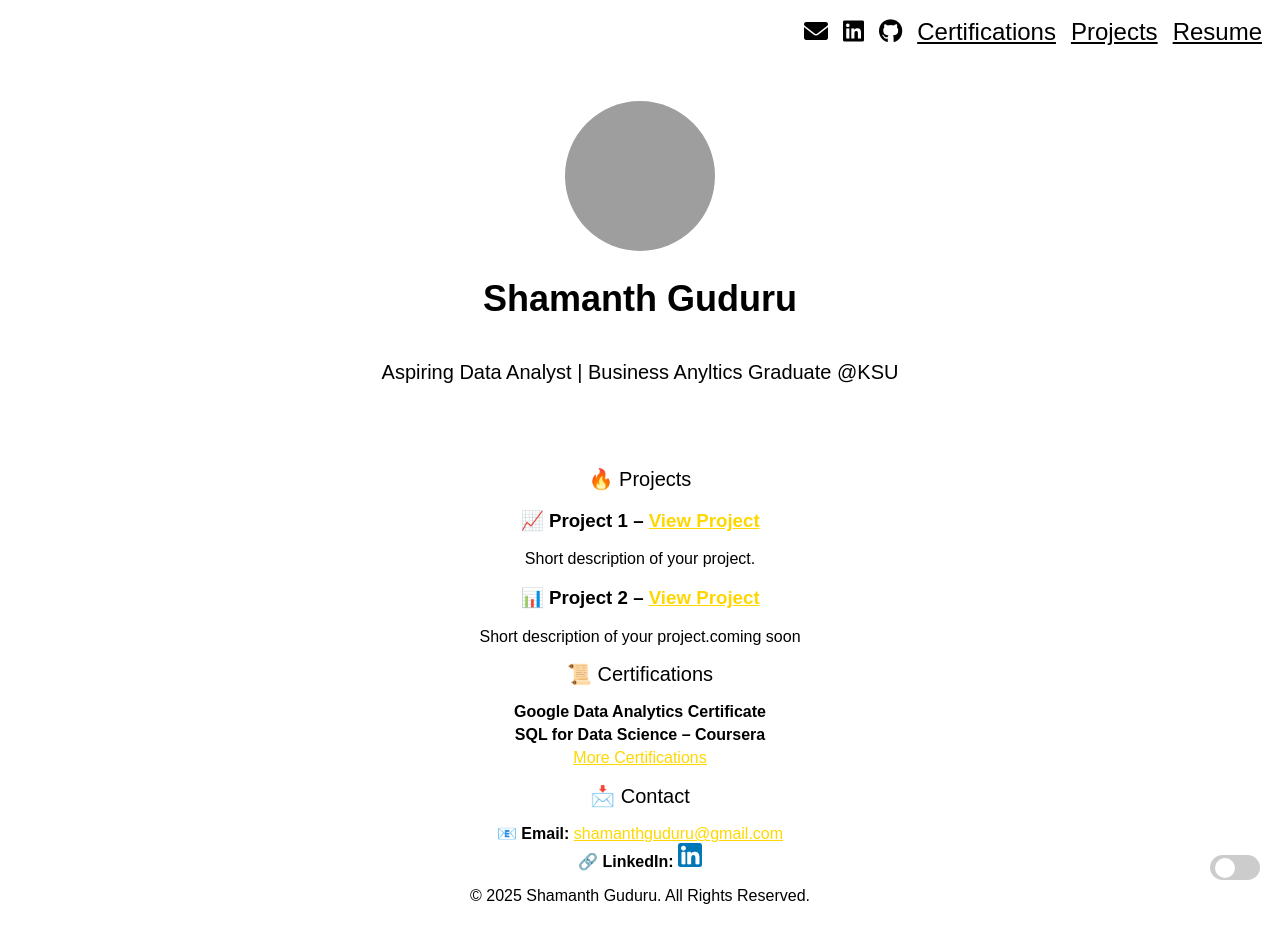
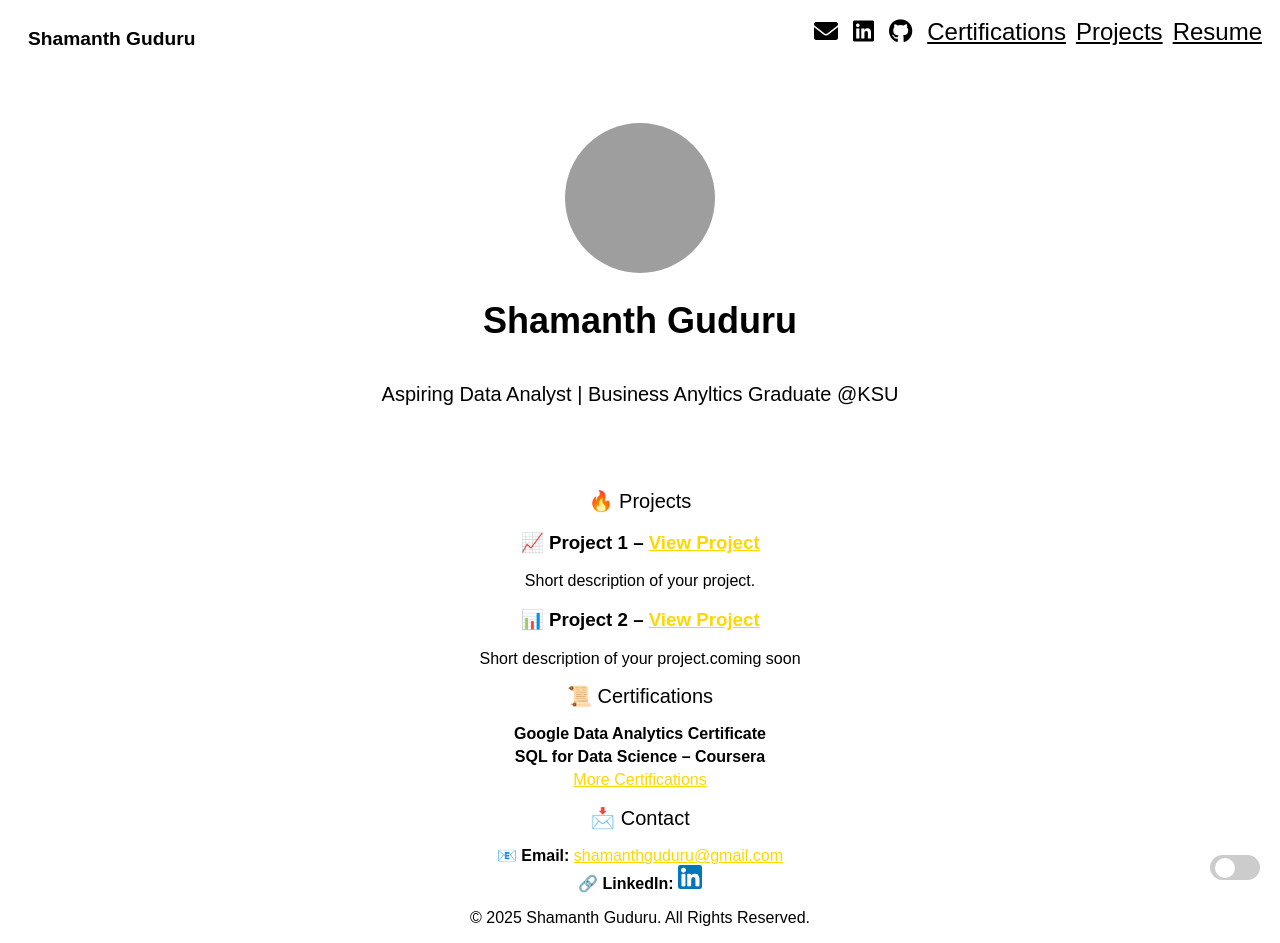
Before and after one commit to shamanthguduru/shamanthguduru.github.io, a Jekyll site: the page built from index.md, in a window 1280 px wide. Built offline with Jekyll 4.4.1, drawn with Linux system fonts in a browser that asks for light colours; before the commit the page ends 921 px from its top, so only the background shows below that; grey boxes are pictures that could not be loaded.

Commit message:
Update default.html

```diff
--- a/_layouts/default.html
+++ b/_layouts/default.html
@@ -14,19 +14,34 @@
             align-items: center;
             padding: 10px;
         }
-        .social-links, .nav-links {
+        .nav-left {
+            display: flex;
+            align-items: center;
+        }
+        .nav-left a {
+            font-size: 1.2em;
+            font-weight: bold;
+            text-decoration: none;
+            color: inherit;
+        }
+        .social-links {
             display: flex;
             align-items: center;
             gap: 15px;
         }
         .nav-links {
-            font-size: 0.8em;
+            display: flex;
+            gap: 10px;
+            font-size: 0.9em;
         }
     </style>
 </head>
 <body>
     <header>
         <div class="nav-container">
+            <div class="nav-left">
+                <a href="/">Shamanth Guduru</a>
+            </div>
             <div class="social-links">
                 <a href="mailto:shamanthguduru@gmail.com" target="_blank" title="Email">
                     <i class="fas fa-envelope"></i>
```
